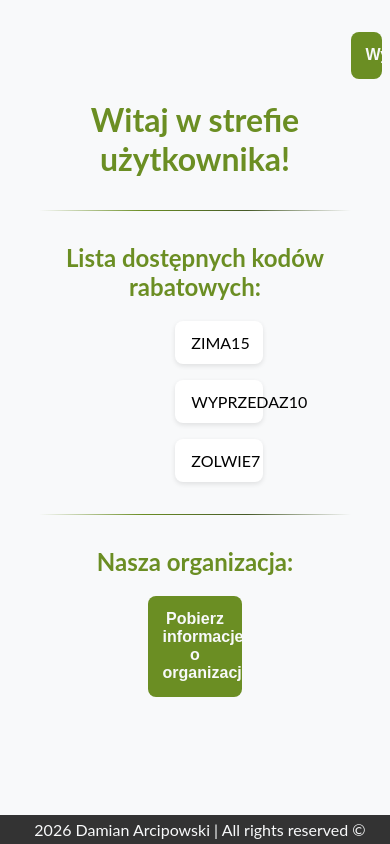
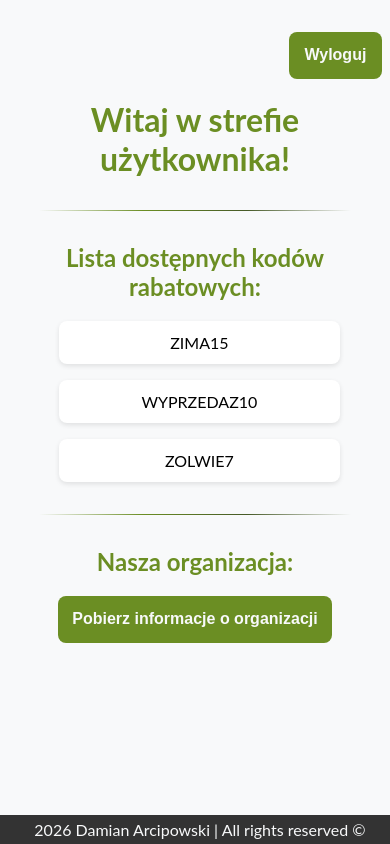
Before and after one commit to DamianArcipowski/turtles_fullstack, a PHP site: page /subpages/restricted.php in a window 390 px wide. Run offline with PHP 8.4, Linux system fonts and the light colour scheme; the visitor is signed in with stand-in values (Sample User, id 1); data comes from the database, SQL or seed files in the repository; some libraries are stand-ins or nearby versions.

Commit message:
Fixed styles for mobile devices

```diff
--- a/css/style.css
+++ b/css/style.css
@@ -536,6 +536,32 @@ hr {
     margin: 0 auto;
 }
 
+@media (max-width: 1024px) {
+    html, body {
+        margin: 0;
+        padding: 0;
+        overflow-x: hidden;
+        width: 100%;
+    }
+
+    .restricted-list li, #organisation {
+        width: auto;
+    }
+
+    #user-logout, #admin-logout {
+        width: 20%;
+        margin: 0 90%;
+    }
+
+    nav {
+        width: 90%;
+    }
+
+    #users-table, #employees-table {
+        width: 90%;
+    }
+}
+
 @media (max-width: 768px) {
     html, body {
         margin: 0;
@@ -602,4 +628,27 @@ hr {
     .timer {
         font-size: 1.3em;
     }
+
+    #authentication-form, #registration-form {
+        max-width: 350px;
+        margin: 0;
+    }
+
+    #organisation, .create-form {
+        width: auto;
+    }
+
+    .restricted-list li {
+        width: auto;
+        translate: -20px;
+    }
+
+    #admin-logout, #user-logout {
+        width: 30%;
+        margin: 0 80%;
+    }
+
+    .table-wrapper {
+        overflow-x: auto;
+    }
 }
--- a/subpages/panel.php
+++ b/subpages/panel.php
@@ -50,6 +50,7 @@ if (!($_SESSION['signed_in'] == true && $_SESSION['admin'] == true)) {
         </form>
         <hr class="gradient-hr">
         <h2>Lista użytkowników</h2>
+        <div class="table-wrapper">
             <table id="users-table">
                 <tr>
                     <th>Id</th>
@@ -62,6 +63,7 @@ if (!($_SESSION['signed_in'] == true && $_SESSION['admin'] == true)) {
                 require_once('../backend_logic/users_list.php');
                 ?>
             </table>
+        </div>
         <hr class="gradient-hr">
         <h2>Dodaj pracownika</h2>
         <form action="../backend_logic/employee_create.php" method="POST" class="create-form">
@@ -91,6 +93,7 @@ if (!($_SESSION['signed_in'] == true && $_SESSION['admin'] == true)) {
         </form>
         <hr class="gradient-hr">
         <h2>Lista pracowników</h2>
+        <div class="table-wrapper">
             <table id="employees-table">
                 <tr>
                     <th>Imię</th>
@@ -107,6 +110,7 @@ if (!($_SESSION['signed_in'] == true && $_SESSION['admin'] == true)) {
                 require_once('../backend_logic/employees_list.php');
                 ?>
             </table>
+        </div>
     </main>
     <div id="modal-update" class="modal-wrapper">
         <div class="modal">
```
Lines whose indentation alone changed are shown as unchanged.
